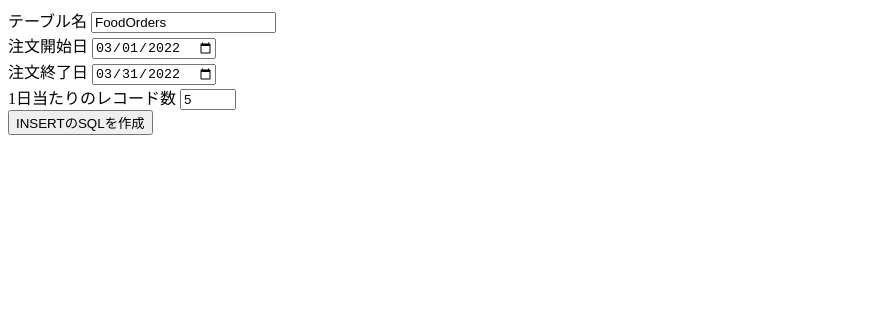
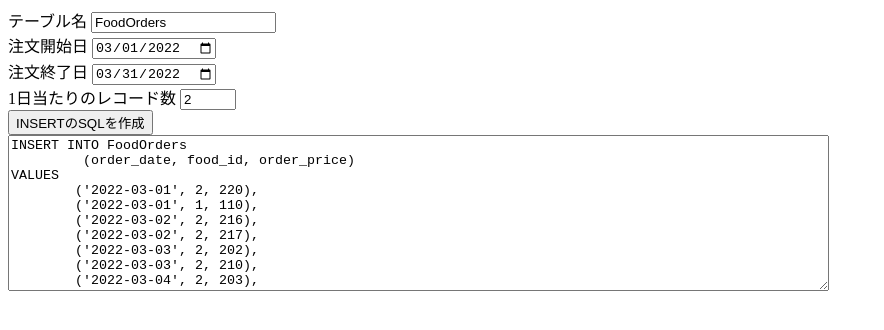
Before and after one commit to HayaUp/SampleSQL, a plain HTML site: page index.html in a window 1280 px wide. Both pictures are taken after a click on the button "INSERTのSQLを作成". Shown: the whole page, without its empty margins (0-884 px from the left). Drawn offline with Linux system fonts and the light colour scheme.

Commit message:
INSERT文を生成する処理を追加

```diff
--- a/foodOrder.js
+++ b/foodOrder.js
@@ -12,6 +12,6 @@ class FoodOrder {
     }
 
     GenerateSQL() {
-        return `(${this.#order_date}, ${this.#food_id}, ${this.#order_price})`;
+        return `\t('${this.#order_date}', ${this.#food_id}, ${this.#order_price})`;
     }
 }
--- a/index.html
+++ b/index.html
@@ -21,13 +21,13 @@
     </div>
     <div>
         <label for="">1日当たりのレコード数</label>
-        <input type="number" id="RecordPerDay" min="0" max="10" value="5">
+        <input type="number" id="RecordPerDay" min="0" max="10" value="2">
     </div>
 
     <div>
         <button id="GenerateSQLButton">INSERTのSQLを作成</button>
     </div>
-    <div id="GenerateSQLResult"></div>
+    <textarea id="GenerateSQLResult" cols="100" rows="10"></textarea>
     <script src="./food.js"></script>
     <script src="./foodOrder.js"></script>
     <script src="./main.js"></script>
--- a/main.js
+++ b/main.js
@@ -3,9 +3,15 @@
 // 初期化
 document.addEventListener("DOMContentLoaded", () => {
     InitializeOrderDate();
+
+    const sqlButton = document.getElementById("GenerateSQLButton");
+    sqlButton.addEventListener("click", GenerateSQL);
 });
 
-// 注文開始・終了日の初期化
+/*
+    注文開始・終了日の初期化
+    月初と月末
+*/
 function InitializeOrderDate() {
     const today = new Date();
     const firstDay = new Date(today.getFullYear(), today.getMonth() + 1, 1);
@@ -25,19 +31,59 @@ function InitializeOrderDate() {
     ].join("-");
 }
 
-// 年月日文字列の作成
-function GenerateSQL() {
+/*
+    INSERT の VALUES 部分の生成
+    return : StringArray
+*/
+function GenerateSQLInsertValues() {
     const foods = [
         new Food(1, "apple", 100, 10),
         new Food(2, "banana", 200, 20),
         new Food(3, "cherry", 300, 30),
     ];
 
-    // const fpe = new FoodPurchaseElement("2022-03-01", foods[0])
-    // console.log(fpe);
-    // console.log(fpe.generateSQL());
+    const currentDate = new Date(document.getElementById("StartDate").value);
+    const endDate = new Date(document.getElementById("EndDate").value);
+    const recordPerDay = document.getElementById("RecordPerDay").valueAsNumber;
+    const foodOrders = [];
 
-    // document.getElementById("GenerateSQLResult").textContent = "";
+    // 開始日から終了日までのレコードを作成
+    while(currentDate <= endDate) {
+        for(let i = 0; i < recordPerDay; i++) {
+
+            const foods_index = Math.trunc(Math.random() * 2);
+            const foodOrder = new FoodOrder(ConvertDateToYMSString(currentDate), foods[foods_index]);
+            foodOrders.push(foodOrder.GenerateSQL());
+        }
+        currentDate.setDate(currentDate.getDate() + 1);
+    }
+
+    return foodOrders.join(",\n");
 }
 
-GenerateSQL();
+/*
+    SQL(INSERT)の生成
+*/
+function GenerateSQL() {
+
+    const tableName = document.getElementById("TableName");
+
+    let sql = `INSERT INTO ${tableName.value}\n\t (order_date, food_id, order_price)\nVALUES\n`;
+
+    const foodOrders = GenerateSQLInsertValues();
+
+    document.getElementById("GenerateSQLResult").textContent = `${sql}${foodOrders};`;
+}
+
+/*
+    日付オブジェクトをYYYY-MM-DD形式の文字列に変換
+    return : YYYY-MM-DD
+    example : "2022-03-21"
+*/
+function ConvertDateToYMSString(date) {
+    return [
+        date.getFullYear(),
+        String(date.getMonth() + 1).padStart(2, "0"),
+        String(date.getDate()).padStart(2, "0")
+    ].join("-");
+}
```
